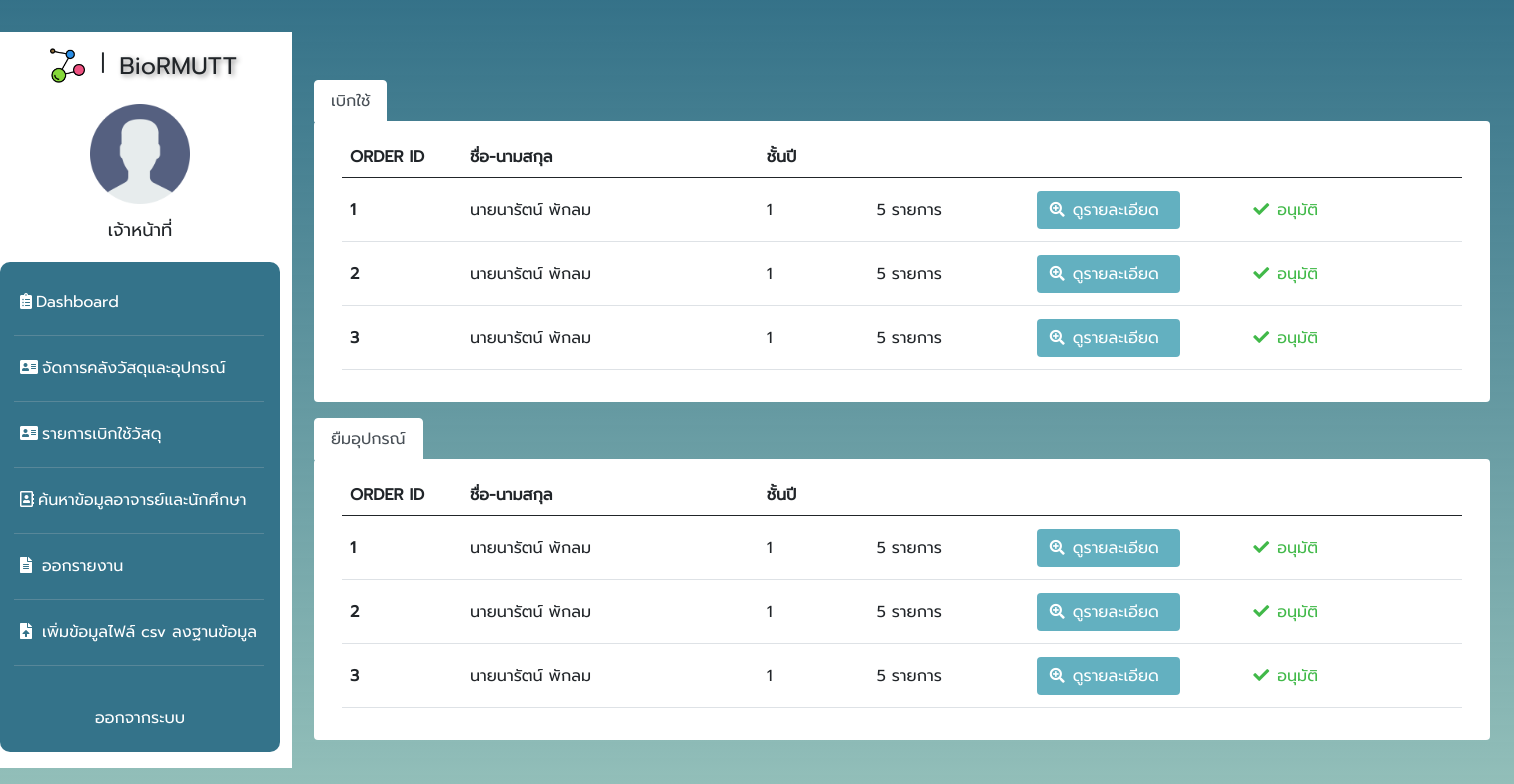
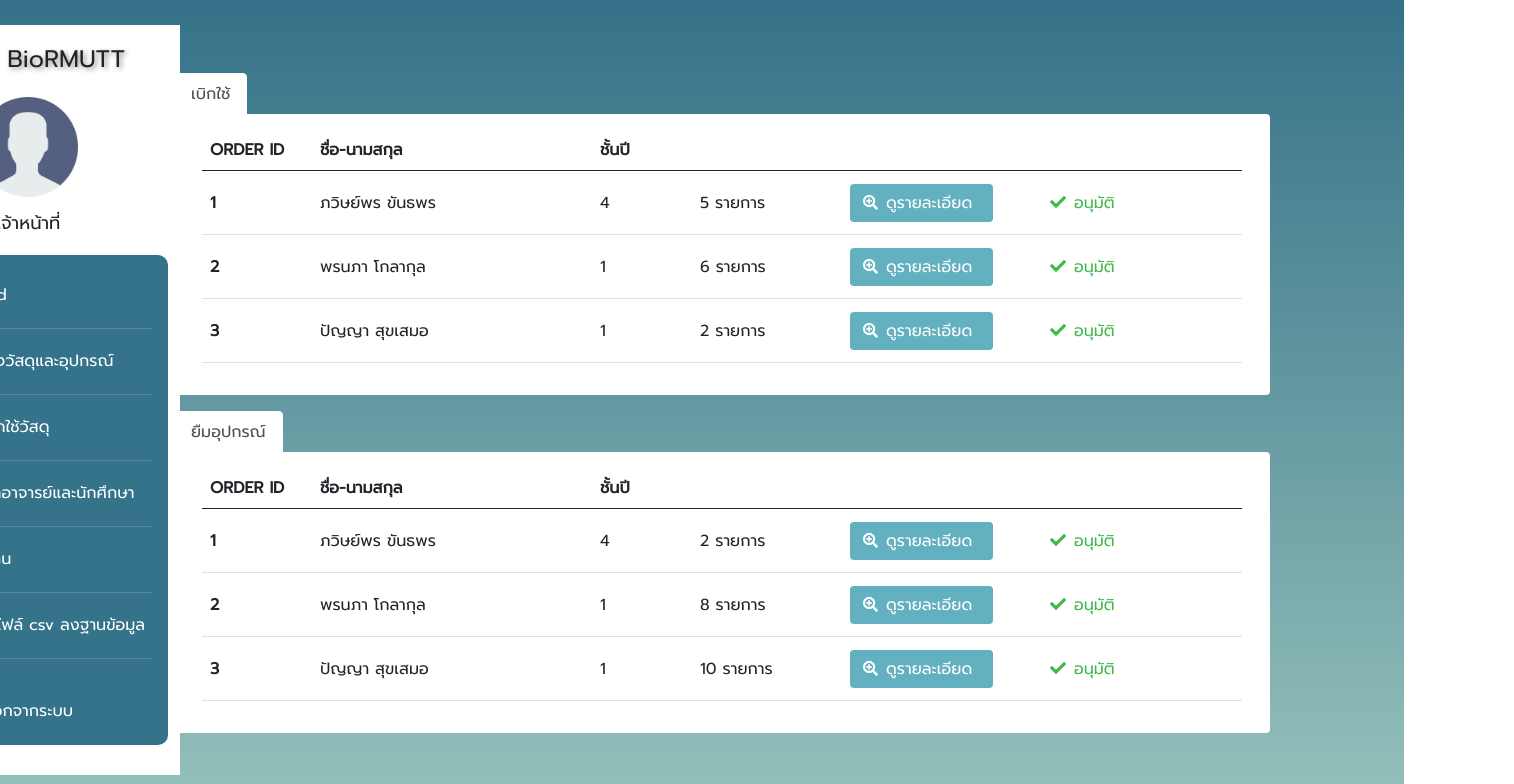
Before and after one commit to Earthpawis/senior-project-bioweb, a React (Create React App) app: page /Dashboard in a window 1280 px wide. Shown: the top 784 px of the page, 1514 px wide, since content can reach past the window. Built offline with nearby package versions, Linux system fonts and the light colour scheme; sample sign-in values are in the browser's storage.

Commit message:
testcomit

```diff
--- a/src/App.js
+++ b/src/App.js
@@ -34,13 +34,14 @@ function App() {
     );
   } else {
     return (
-      <div>
-        <Redirect to="/Dashboard" />
+      <div className="container-fluid">
         <div className="row">
-          <div className="col-3">
+          <Redirect to="/Dashboard" />
+          {/* <div className="row"> */}
+          <div className="col-xl-3 col-lg-3 col-sm-3 col-mb-3 col-3" >
             <SideBar />
           </div>
-          <div className="col-9">
+          <div className="col-xl-9 col-lg-9 col-sm-9 col-mb-9 col-9">
             <Switch>
               <Route exact path="/Dashboard" component={Dashboard} />
               <Route exact path="/MIE" component={MIE} />
@@ -50,11 +51,12 @@ function App() {
               <Route exact path="/DataST" component={DataST} />
             </Switch>
           </div>
-        </div>
+          {/*  </div> */}
 
 
+        </div>
+      </div>
 
-      </div>
     );
   }
 
--- a/src/css/MIE.css
+++ b/src/css/MIE.css
@@ -7,6 +7,7 @@ body{
   display:flex;
   flex-direction: column;
   font-family: 'Prompt', sans-serif;
+  margin-left: -6rem;
 /*   margin-right: 15rem; */
 /*   align-items: center; */
 }
@@ -24,11 +25,12 @@ body{
     background:#fffffff6;
   /* box-shadow: 0 2rem 2rem #00000080; */
   min-height:200px;
-  width:100%;
-/*   max-width:500px; */
+  width:fit-content !important;
+  /*   max-width:500px; */
   border-radius:3px;
   overflow:hidden;
   padding:20px;
+  /*  width: fit-content; */
 }
 .panel{
   display:none;
--- a/src/css/Sidebar.css
+++ b/src/css/Sidebar.css
@@ -3,7 +3,7 @@
 
 body
 {
-  /*   align-items: center; */
+/*     align-items: center; */
     background:#306953;
     height: 100vh;
     background-image: linear-gradient(180deg, rgba(6, 81, 109, 0.81) 0%, rgba(148, 192, 186, 1) 100%);
@@ -12,15 +12,16 @@ body
     position: relative;
     display: -webkit-box;
     display: flex;
-    /* -webkit-box-pack: center;
-    justify-content: center; */
+    -webkit-box-pack: center;
+    justify-content: center;
 
 }
 
 .bgback{
     background-color: #ffff;
-    width: 50px;
-    height: 46rem;
+    width: 19rem;
+    height: 750px;
+    margin-right: 76.5rem;
 }
 
 
@@ -56,15 +57,15 @@ body
 
 
 .card {
-    position: relative;
+  /*   position: relative;
     display: flex;
     flex-direction: column;
     min-width: 0;
     word-wrap: break-word;
     background-color: #fff;
-    background-clip: border-box;
+    background-clip: border-box; */
     border: 0px solid rgba(0,0,0,.125) !important;
-    border-radius: 0.25rem;
+ /*    border-radius: 0.25rem; */
 }
 .card-template{
     background-color: #06536fcf;
--- a/src/css/dashboard.css
+++ b/src/css/dashboard.css
@@ -28,9 +28,16 @@
 .modal-header{
     font-family: 'Prompt', sans-serif;
   /*   border-bottom: 1px solid #707070 !important; */
+}
+.btn-report{
+    background-color: #63B0C0;
+    color: #fff;
+}
+.iconcheck-name{
+    color: #41B949;
+}
 
-}
-.dotted{
+/* .dotted{
     border-style: solid;
     height: 25rem;
     border-radius: 20px;
@@ -38,7 +45,7 @@
     margin-left: auto;
     margin-right: auto;
     color: #707070;
-}
+} */
 .table-bordered{
     text-align: center;
     font-family: 'Prompt', sans-serif;
--- a/src/screens/Dashboard.js
+++ b/src/screens/Dashboard.js
@@ -3,8 +3,9 @@ import '../css/dashboard.css'
 
 export default function Dashboard() {
   return (
-        <div className="col-9 col-lg-9 col-xl-9 col-mb-9 col-xs-9" style={{width: '79.5%'}}>
-  <div className="row" style={{marginTop: '3rem', width: '75rem'}}>
+    <div>
+    <div className="col-9 col-lg-9 col-xl-9 col-mb-9 col-xs-9" >
+      <div className="row" style={{ marginTop: '3rem', width: '70rem' , marginLeft:'-6rem' }}>
         <ul className="nav nav-tabs">
           <li className="nav-item">
             <a className="nav-link active report-name" aria-current="page" href="#">เบิกใช้</a>
@@ -16,38 +17,38 @@ export default function Dashboard() {
               <table className="table table-responsive">
                 <thead>
                   <tr>
-                <th className="headname-th" scope="col" width="3%" style={{minWidth: 110}}> <span>ORDER ID</span> </th>
-                <th className="headname-th" scope="col" width="5%" style={{minWidth: 280}}><span> ชื่อ-นามสกุล</span></th>
-                <th className="headname-th" scope="col" width="3%" style={{minWidth: 100}}><span>ชั้นปี</span> </th>
-                <th className="headname-th" scope="col" width="3%" style={{minWidth: 150}} />
-                <th className="headname-th" scope="col" width="5%" style={{minWidth: 200}} />
-                <th className="headname-th" scope="col" width="5%" style={{minWidth: 200}} />
+                    <th className="headname-th" scope="col" width="3%" style={{ minWidth: 110 }}> <span>ORDER ID</span> </th>
+                    <th className="headname-th" scope="col" width="5%" style={{ minWidth: 280 }}><span> ชื่อ-นามสกุล</span></th>
+                    <th className="headname-th" scope="col" width="3%" style={{ minWidth: 100 }}><span>ชั้นปี</span> </th>
+                    <th className="headname-th" scope="col" width="3%" style={{ minWidth: 150 }} />
+                    <th className="headname-th" scope="col" width="5%" style={{ minWidth: 200 }} />
+                    <th className="headname-th" scope="col" width="5%" style={{ minWidth: 200 }} />
                   </tr>
                 </thead>
-            <tbody style={{height: '12rem', verticalAlign: 'middle'}}>
+                <tbody style={{ height: '12rem', verticalAlign: 'middle' }}>
                   <tr className="table-name-report ">
                     <th scope="row">1</th>
-                <td>นายนารัตน์ พักลม</td>
-                <td><label className="class-room">1</label> </td>
+                    <td>ภวิษย์พร ขันธพร</td>
+                    <td><label className="class-room">4</label></td>
                     <td>5 รายการ</td>
-                <td><button type="button" className="btn btn-report " data-bs-toggle="modal" data-bs-target="#exampleModal" style={{backgroundColor: '#63B0C0', color: '#fff'}}><i aria-hidden="true" className="fas fa-search-plus" style={{fontSize: 15}} /><label className="mx-2">ดูรายละเอียด</label> </button></td>
-                <td><i className="fas fa-check" style={{color: '#41B949'}} /><label className="mx-2" style={{color: '#41B949'}}>อนุมัติ</label> </td>
+                    <td><button type="button" className="btn btn-report "><i aria-hidden="true" className="fas fa-search-plus btn-report" style={{ fontSize: 15 }} /><label className="mx-2 btn-report">ดูรายละเอียด</label> </button></td>
+                    <td><i className="fas fa-check iconcheck-name" /><label className=" iconcheck-name mx-2">อนุมัติ</label> </td>
                   </tr>
                   <tr className="table-name-report ">
                     <th scope="row">2</th>
-                <td>นายนารัตน์ พักลม</td>
+                    <td>พรนภา โกลากุล</td>
                     <td><label className="class-room">1</label> </td>
-                <td>5 รายการ</td>
-                <td><button type="button" className="btn btn-report " style={{backgroundColor: '#63B0C0', color: '#fff'}}><i aria-hidden="true" className="fas fa-search-plus" style={{fontSize: 15}} /><label className="mx-2">ดูรายละเอียด</label> </button></td>
-                <td><i className="fas fa-check" style={{color: '#41B949'}} /><label className="mx-2" style={{color: '#41B949'}}>อนุมัติ</label> </td>
+                    <td>6 รายการ</td>
+                    <td><button type="button" className="btn btn-report "><i aria-hidden="true" className="fas fa-search-plus btn-report" style={{ fontSize: 15 }} /><label className="mx-2 btn-report">ดูรายละเอียด</label> </button></td>
+                    <td><i className="fas fa-check iconcheck-name" /><label className=" iconcheck-name mx-2">อนุมัติ</label> </td>
                   </tr>
                   <tr className="table-name-report ">
                     <th scope="row">3</th>
-                <td>นายนารัตน์ พักลม</td>
+                    <td>ปัญญา สุขเสมอ</td>
                     <td><label className="class-room">1</label> </td>
-                <td>5 รายการ</td>
-                <td><button type="button" className="btn btn-report " style={{backgroundColor: '#63B0C0', color: '#fff'}}><i aria-hidden="true" className="fas fa-search-plus" style={{fontSize: 15}} /><label className="mx-2">ดูรายละเอียด</label> </button></td>
-                <td><i className="fas fa-check" style={{color: '#41B949'}} /><label className="mx-2" style={{color: '#41B949'}}>อนุมัติ</label> </td>
+                    <td>2 รายการ</td>
+                    <td><button type="button" className="btn btn-report "><i aria-hidden="true" className="fas fa-search-plus btn-report" style={{ fontSize: 15 }} /><label className="mx-2 btn-report">ดูรายละเอียด</label> </button></td>
+                    <td><i className="fas fa-check iconcheck-name" /><label className=" iconcheck-name mx-2">อนุมัติ</label> </td>
                   </tr>
                 </tbody>
               </table>
@@ -55,7 +56,7 @@ export default function Dashboard() {
           </div>
         </div>
       </div>
-  <div className="row" style={{marginTop: '1rem', width: '75rem'}}>
+      <div className="row" style={{ marginTop: '1rem', width: '70rem' ,marginLeft:'-6rem' }}>
         <ul className="nav nav-tabs">
           <li className="nav-item">
             <a className="nav-link active report-name" aria-current="page" href="#">ยืมอุปกรณ์</a>
@@ -67,62 +68,39 @@ export default function Dashboard() {
               <table className="table">
                 <thead>
                   <tr>
-                <th className="headname-th" scope="col" width="3%" style={{minWidth: 110}}> <span>ORDER ID</span> </th>
-                <th className="headname-th" scope="col" width="5%" style={{minWidth: 280}}><span> ชื่อ-นามสกุล</span></th>
-                <th className="headname-th" scope="col" width="3%" style={{minWidth: 100}}><span>ชั้นปี</span> </th>
-                <th className="headname-th" scope="col" width="3%" style={{minWidth: 150}} />
-                <th className="headname-th" scope="col" width="5%" style={{minWidth: 200}} />
-                <th className="headname-th" scope="col" width="5%" style={{minWidth: 200}} />
+                    <th className="headname-th" scope="col" /* width="3%"  */style={{ minWidth: 110 }}> <span>ORDER ID</span> </th>
+                    <th className="headname-th" scope="col" /* width="5%" */ style={{ minWidth: 280 }}><span> ชื่อ-นามสกุล</span></th>
+                    <th className="headname-th" scope="col" /* width="3%" */ style={{ minWidth: 100 }}><span>ชั้นปี</span> </th>
+                    <th className="headname-th" scope="col" /* width="3%" */ style={{ minWidth: 150 }} />
+                    <th className="headname-th" scope="col" /* width="5%" */ style={{ minWidth: 200 }} />
+                    <th className="headname-th" scope="col" /* width="5%" */ style={{ minWidth: 200 }} />
                   </tr>
                 </thead>
-            <tbody style={{height: '12rem', verticalAlign: 'middle'}}>
+                <tbody style={{ height: '12rem', verticalAlign: 'middle' }}>
                   <tr className="table-name-report ">
                     <th scope="row">1</th>
-                <td>นายนารัตน์ พักลม</td>
-                <td><label className="class-room">1</label> </td>
-                <td>5 รายการ</td>
-                <td><button type="button" className="btn btn-report " data-bs-toggle="modal" data-bs-target="#exampleModal" style={{backgroundColor: '#63B0C0', color: '#fff'}}><i aria-hidden="true" className="fas fa-search-plus" style={{fontSize: 15}} /><label className="mx-2">ดูรายละเอียด</label> </button></td>
-                <td><i className="fas fa-check" style={{color: '#41B949'}} /><label className="mx-2" style={{color: '#41B949'}}>อนุมัติ</label> </td>
+                    <td>ภวิษย์พร ขันธพร</td>
+                    <td><label className="class-room">4</label></td>
+                    <td>2 รายการ</td>
+                    <td><button type="button" className="btn btn-report "><i aria-hidden="true" className="fas fa-search-plus btn-report" style={{ fontSize: 15 }} /><label className="mx-2 btn-report">ดูรายละเอียด</label> </button></td>
+                    <td><i className="fas fa-check iconcheck-name" /><label className=" iconcheck-name mx-2">อนุมัติ</label> </td>
                   </tr>
                   <tr className="table-name-report ">
                     <th scope="row">2</th>
-                <td>นายนารัตน์ พักลม</td>
+                    <td>พรนภา โกลากุล</td>
                     <td><label className="class-room">1</label> </td>
-                <td>5 รายการ</td>
-                <td><button type="button" className="btn btn-report " style={{backgroundColor: '#63B0C0', color: '#fff'}}><i aria-hidden="true" className="fas fa-search-plus" style={{fontSize: 15}} /><label className="mx-2">ดูรายละเอียด</label> </button></td>
-                <td><i className="fas fa-check" style={{color: '#41B949'}} /><label className="mx-2" style={{color: '#41B949'}}>อนุมัติ</label> </td>
+                    <td>8 รายการ</td>
+                    <td><button type="button" className="btn btn-report "><i aria-hidden="true" className="fas fa-search-plus btn-report" style={{ fontSize: 15 }} /><label className="mx-2 btn-report">ดูรายละเอียด</label> </button></td>
+                    <td><i className="fas fa-check iconcheck-name" /><label className=" iconcheck-name mx-2">อนุมัติ</label> </td>
                   </tr>
                   <tr className="table-name-report ">
                     <th scope="row">3</th>
-                <td>นายนารัตน์ พักลม</td>
+                    <td>ปัญญา สุขเสมอ</td>
                     <td><label className="class-room">1</label> </td>
-                <td>5 รายการ</td>
-                <td><button type="button" className="btn btn-report " style={{backgroundColor: '#63B0C0', color: '#fff'}}><i aria-hidden="true" className="fas fa-search-plus" style={{fontSize: 15}} /><label className="mx-2">ดูรายละเอียด</label> </button></td>
-                <td><i className="fas fa-check" style={{color: '#41B949'}} /><label className="mx-2" style={{color: '#41B949'}}>อนุมัติ</label> </td>
+                    <td>10 รายการ</td>
+                    <td><button type="button" className="btn btn-report "><i aria-hidden="true" className="fas fa-search-plus btn-report" style={{ fontSize: 15 }} /><label className="mx-2 btn-report">ดูรายละเอียด</label> </button></td>
+                    <td><i className="fas fa-check iconcheck-name" /><label className=" iconcheck-name mx-2">อนุมัติ</label> </td>
                   </tr>
-            </tbody>
-          </table>
-        </div>
-        <div className="modal fade" id="exampleModal" tabIndex={-1} aria-labelledby="exampleModalLabel" aria-hidden="true">
-          <div className=" modal-dialog modal-dialog-centered ">
-            <div className="modal-content">
-              <div className="modal-header modal-title-name">
-                <h5 className="modal-title " id="exampleModalLabel">ดูรายละเอียด : เบิกใช้สารเคมี</h5>
-                <button type="button" className="btn-close" data-bs-dismiss="modal" aria-label="Close" />
-              </div>
-              <div className="modal-body">
-                <div className="row">
-                  <div className="crad">
-                    <div className="card-body">
-                      <div className="dotted">
-                        <table className="table table-bordered">
-                          <thead>
-                            <tr>
-                              <th scope="col">รายการ</th>
-                              <th scope="col">จำนวน</th>
-                            </tr>
-                          </thead>
-                          <tbody style={{verticalAlign: 'middle'}}>
                 </tbody>
               </table>
             </div>
@@ -131,12 +109,5 @@ export default function Dashboard() {
       </div>
     </div>
     </div>
-          </div>
-        </div>
-      </div>
-    </div>
-  </div>
-</div>
-
   )
 }
--- a/src/screens/DataST.js
+++ b/src/screens/DataST.js
@@ -72,10 +72,10 @@ export default function DataST() {
                             <thead>
                                 <tr>
                                     <th className="headname-th" scope="col" width="3%" style={{ minWidth: 150 }}> <span>รหัสอาจารย์</span> </th>
-                                    <th className="headname-th" scope="col" width="5%" style={{ minWidth: 350 }}><span>ชื่อ-นามสกุล </span></th>
+                                    <th className="headname-th" scope="col" width="5%" style={{ minWidth: 300 }}><span>ชื่อ-นามสกุล </span></th>
                                     <th className="headname-th" scope="col" width="3%" style={{ minWidth: 250 }}><span>เบอร์โทร</span> </th>
                                     <th className="headname-th" scope="col" width="3%" style={{ minWidth: 250 }} />
-                                    <th style={{ minWidth: 200 }}>
+                                    <th style={{ minWidth: 100 }}>
                                         <button type="button" className="btn btn-report " data-bs-toggle="modal" data-bs-target="#exampleModal" style={{ backgroundColor: '#5DD480', borderRadius: 4, width: 95, color: '#fff' }}><i aria-hidden="true" className="fas fa-plus" style={{ fontSize: 15 }} /><label className="mx-2">เพิ่ม</label> </button>
                                     </th>
                                 </tr>
--- a/src/screens/Importfile.js
+++ b/src/screens/Importfile.js
@@ -3,14 +3,14 @@ import '../css/importfile.css'
 
 export default function Importfile() {
     return (
-       <div className="col-9 col-lg-9 col-xl-9 col-mb-9 col-xs-9" style={{width: '79.5%'}}>
-  <div className="row mt-5">
+       <div className="col-9 col-lg-9 col-xl-9 col-mb-9 col-xs-9" style={{width: '79.5%' , marginLeft:'-5rem'}}>
+  <div className="row mt-5" >
     <ul className="nav nav-tabs">
       <li className="nav-item">
         <a className="nav-link active  " aria-current="page" href="#"> <span className="head-name-file" style={{fontFamily: '"Prompt", sans-serif'}}> เพิ่มข้อมูลไฟล์ </span></a>
       </li>
     </ul>
-    <div className="row">
+    <div className="row"  style={{width: '90.5%' }} >
       <div className="card" style={{height: '38rem'}}>
         <div className="card-body">
           <div className="row">
--- a/src/screens/MIE.js
+++ b/src/screens/MIE.js
@@ -27,7 +27,7 @@ export default function MIE() {
   return (
 
     <div className="col-9 " style={{ marginRight: '20rem', marginTop: '5rem' }}>
-      <div className="warpper">
+      <div className="warpper" >
         <input className="radio" id="one" name="group" type="radio" defaultChecked />
         <input className="radio" id="two" name="group" type="radio" />
         <div className="tabs">
@@ -104,9 +104,6 @@ export default function MIE() {
                     </tr>
                   )
                 })}
-
-
-
               </tbody>
             </table>
           </div>
--- a/src/screens/Report.js
+++ b/src/screens/Report.js
@@ -4,7 +4,7 @@ import '../css/report.css'
 export default function Report() {
     return (
         <div className="col-9 col-lg-9 col-xl-9 col-mb-9 col-xs-9" style={{ width: '79.5%' }}>
-            <div className="row" style={{ marginTop: '3rem', width: '70rem' }}>
+            <div className="row" style={{ marginTop: '3rem', width: '70rem', marginLeft:'-6rem'}}>
                 <ul className="nav nav-tabs">
                     <li className="nav-item">
                         <a className="nav-link active report-name" aria-current="page" href="#">รายงานเบิกใช้</a>
@@ -36,7 +36,7 @@ export default function Report() {
                     </div>
                 </div>
             </div>
-            <div className="row" style={{ marginTop: '1rem', width: '70rem' }}>
+            <div className="row" style={{ marginTop: '1rem', width: '70rem' ,  marginLeft:'-6rem'}}>
                 <ul className="nav nav-tabs">
                     <li className="nav-item">
                         <a className="nav-link active report-name" aria-current="page" href="#">รายงานยืมอุปกรณ์</a>
--- a/src/screens/SideBar.js
+++ b/src/screens/SideBar.js
@@ -6,10 +6,10 @@ import { Link } from 'react-router-dom'
 
 export default function SideBar() {
     return (
-
+ /*  <div  className="container-fluid"> */
   <div className="col-12 col-xl-12 col-lg-12 col-mb-12 col-sm-12">
     <div className="row">
-      <div className="col-2 col-xl-2 col-lg-2 col-mb-2 col-sm-2 bgback" style={{width: '19rem'}}>
+      <div className="col-2 col-xl-2 col-lg-2 col-mb-2 col-sm-2 bgback" >
         <div className="row  mt-3  ">
           <div className="col-2 col-xl-2 col-lg-2 col-mb-2 col-sm-2 ">
             <div className="logobio">
@@ -71,7 +71,7 @@ export default function SideBar() {
       </div>
     </div>
   </div>
-
+/* </div>  */
 
     )
 }
```
Also changed, not shown: src/css/Bor.css (+4 -3 lines), 1 other file (tests, documents, lock files or other folders). Lines whose indentation alone changed are shown as unchanged.
